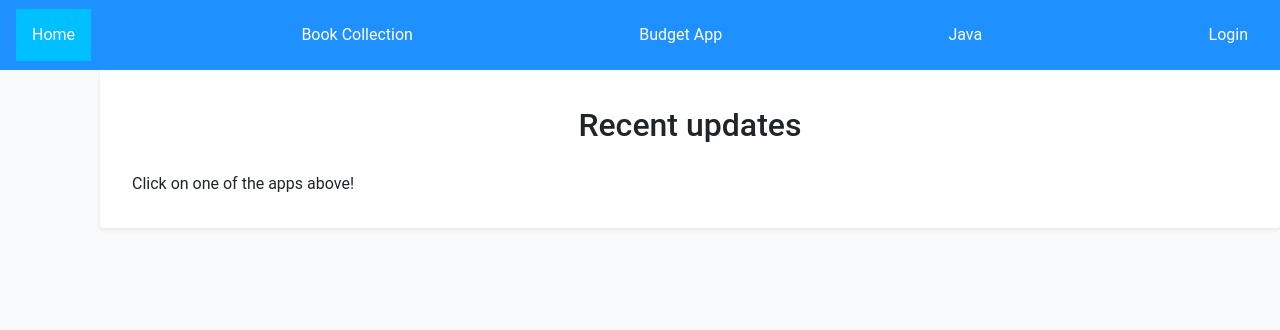
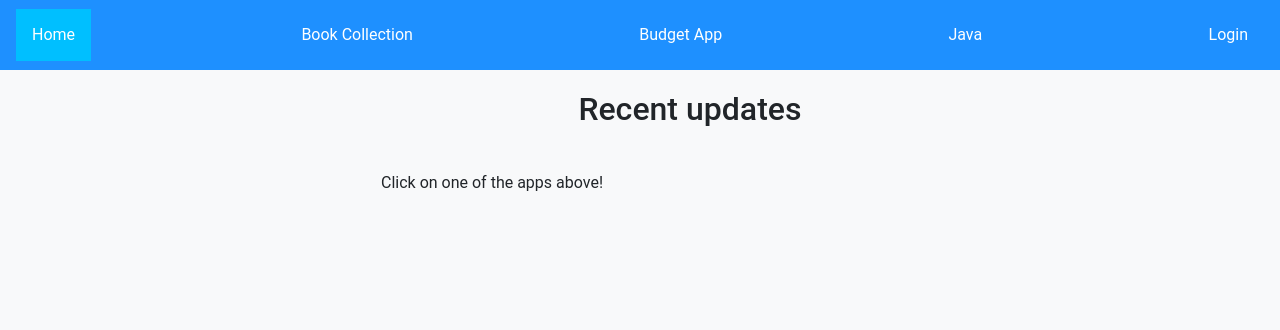
Before and after one commit to wzsamuels/PortfolioWebsite, a Django app: template home/templates/home/index.html in a window 1280 px wide. Shown: the top 330 px of the page. Run offline with Django 3.2, Linux system fonts and the light colour scheme; the template is opened without the code that fills it, so the values that code supplies are empty; some libraries are stand-ins or nearby versions.

Commit message:
Tweaked main body CSS.

```diff
--- a/home/templates/home/index.html
+++ b/home/templates/home/index.html
@@ -8,9 +8,8 @@
 </script>
 
 <div class="main">
-  <div class="my-3 p-3 bg-white rounded shadow-sm">
-    <h2>Recent updates</h2>
-
+  <h2>Recent updates</h2>
+  <div class="container">
     <p>
       Click on one of the apps above!
     </p>
```
